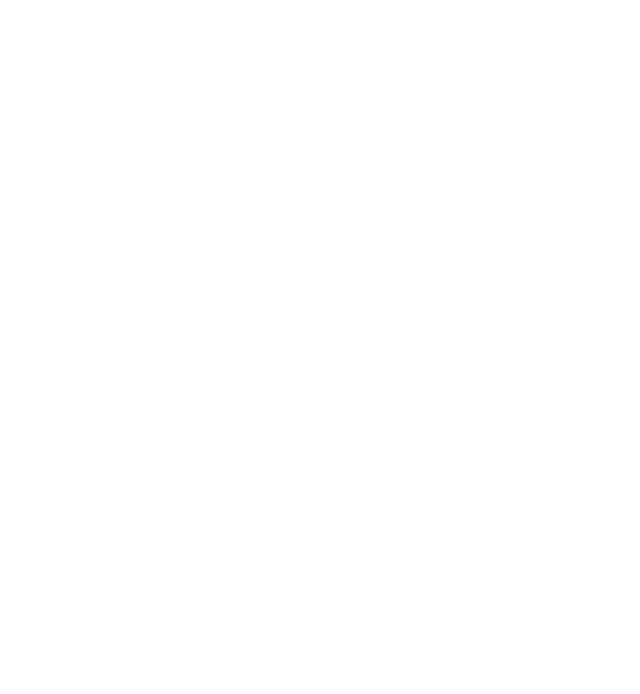
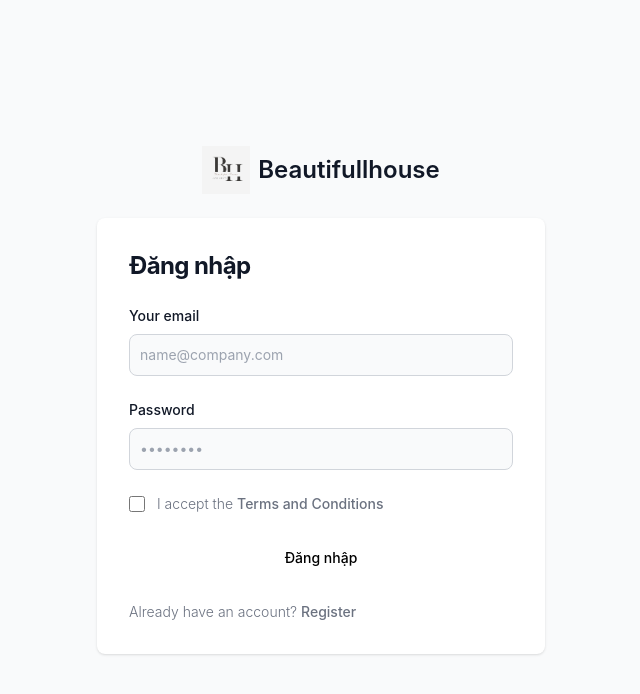
Before and after one commit to Jerry291299/FEDATN, a React (Create React App) app: page /login in a window 1280 px wide. Before the commit this address had no page. Shown: the top 694 px of the page, without its empty margins (319-959 px from the left). Built offline with nearby package versions, Linux system fonts and the light colour scheme.

Commit message:
dang nhap

```diff
--- a/src/App.tsx
+++ b/src/App.tsx
@@ -7,23 +7,16 @@ import Admin from './layout/Admin';
 import Add from './components/admin/add';
 import Dashboard from './components/admin/Dashboard';
 import Register from './components/user/register';
+import Login from './components/user/login';
 import Update from './components/admin/update';
 function App() {
   return (
     <>
     <BrowserRouter>
     <Routes>
-      <Route path="/" element={<Home />} />
-
-
-
-
-
-
-
-
-
+ <Route path="/" element={<Home />} />
 <Route path='/register' element={<Register/>}/>
+<Route path='/login' element={<Login/>}/>
 <Route path='/admin' element={<Admin/>} >
 <Route path='add' element={<Add/>} />
 <Route path='dashboard' element={<Dashboard/>} />
--- a/src/components/Footer.tsx
+++ b/src/components/Footer.tsx
@@ -9,7 +9,7 @@ type Props = {}
 const Footer = (props: Props) => {
   return (
     <>
-    <div className='container mx-auto pt-[100px] mt-[50px]  w-full bg-slate-300  '>
+    <div className='bg-slate-300 '>
     <div className='pl-[20px] pb-[70px] w-[full] flex text-white'>
       <div className="logo w-[100px]">
         <img className='w-full' src={logo} alt="" />
--- /dev/null
+++ b/src/components/user/login.tsx
@@ -0,0 +1,48 @@
+import React from 'react'
+import logo from '../img/Black & White Minimalist Aesthetic Initials Font Logo.png'
+const login = () => {
+  return (
+    <section className="bg-gray-50 dark:bg-gray-900">
+    <div className="flex flex-col items-center justify-center px-6 py-8 mx-auto md:h-screen lg:py-0">
+        <a href="#" className="flex items-center mb-6 text-2xl font-semibold text-gray-900 dark:text-white">
+            <img className="w-12 h-12 mr-2" src={logo} alt="logo"/>
+            Beautifullhouse
+        </a>
+        <div className="w-full bg-white rounded-lg shadow dark:border md:mt-0 sm:max-w-md xl:p-0 dark:bg-gray-800 dark:border-gray-700">
+            <div className="p-6 space-y-4 md:space-y-6 sm:p-8">
+                <h1 className="text-xl font-bold leading-tight tracking-tight text-gray-900 md:text-2xl dark:text-white">
+                    Đăng nhập
+                </h1>
+                <form className="space-y-4 md:space-y-6" action="#">
+                    <div>
+                        <label htmlFor="email" className="block mb-2 text-sm font-medium text-gray-900 dark:text-white">Your email</label>
+                        <input type="email" name="email" id="email" className="bg-gray-50 border border-gray-300 text-gray-900 text-sm rounded-lg focus:ring-primary-600 focus:border-primary-600 block w-full p-2.5 dark:bg-gray-700 dark:border-gray-600 dark:placeholder-gray-400 dark:text-white dark:focus:ring-blue-500 dark:focus:border-blue-500" placeholder="name@company.com"/>
+                    </div>
+                    <div>
+                        <label htmlFor="password" className="block mb-2 text-sm font-medium text-gray-900 dark:text-white">Password</label>
+                        <input type="password" name="password" id="password" placeholder="••••••••" className="bg-gray-50 border border-gray-300 text-gray-900 text-sm rounded-lg focus:ring-primary-600 focus:border-primary-600 block w-full p-2.5 dark:bg-gray-700 dark:border-gray-600 dark:placeholder-gray-400 dark:text-white dark:focus:ring-blue-500 dark:focus:border-blue-500" />
+                    </div>
+
+                    <div className="flex items-start">
+                        <div className="flex items-center h-5">
+                          <input id="terms" aria-describedby="terms" type="checkbox" className="w-4 h-4 border border-gray-300 rounded bg-gray-50 focus:ring-3 focus:ring-primary-300 dark:bg-gray-700 dark:border-gray-600 dark:focus:ring-primary-600 dark:ring-offset-gray-800" />
+                        </div>
+                        <div className="ml-3 text-sm">
+                          <label htmlFor="terms" className="font-light text-gray-500 dark:text-gray-300">I accept the <a className="font-medium text-primary-600 hover:underline dark:text-primary-500" href="#">Terms and Conditions</a></label>
+                        </div>
+                    </div>
+                    <button type="submit" className="w-full text-black bg-primary-600 hover:bg-primary-700 focus:ring-4 focus:outline-none focus:ring-primary-300 font-medium rounded-lg text-sm px-5 py-2.5 text-center dark:bg-primary-600 dark:hover:bg-primary-700 dark:focus:ring-primary-800">Đăng nhập</button>
+                          <p className="text-sm font-light text-gray-500 dark:text-gray-400">
+                        Already have an account? <a href="#" className="font-medium text-primary-600 hover:underline dark:text-primary-500">Register</a>
+                    </p>
+                </form>
+            </div>
+        </div>
+    </div>
+  </section>
+  )
+}
+
+
+
+export default login
```
